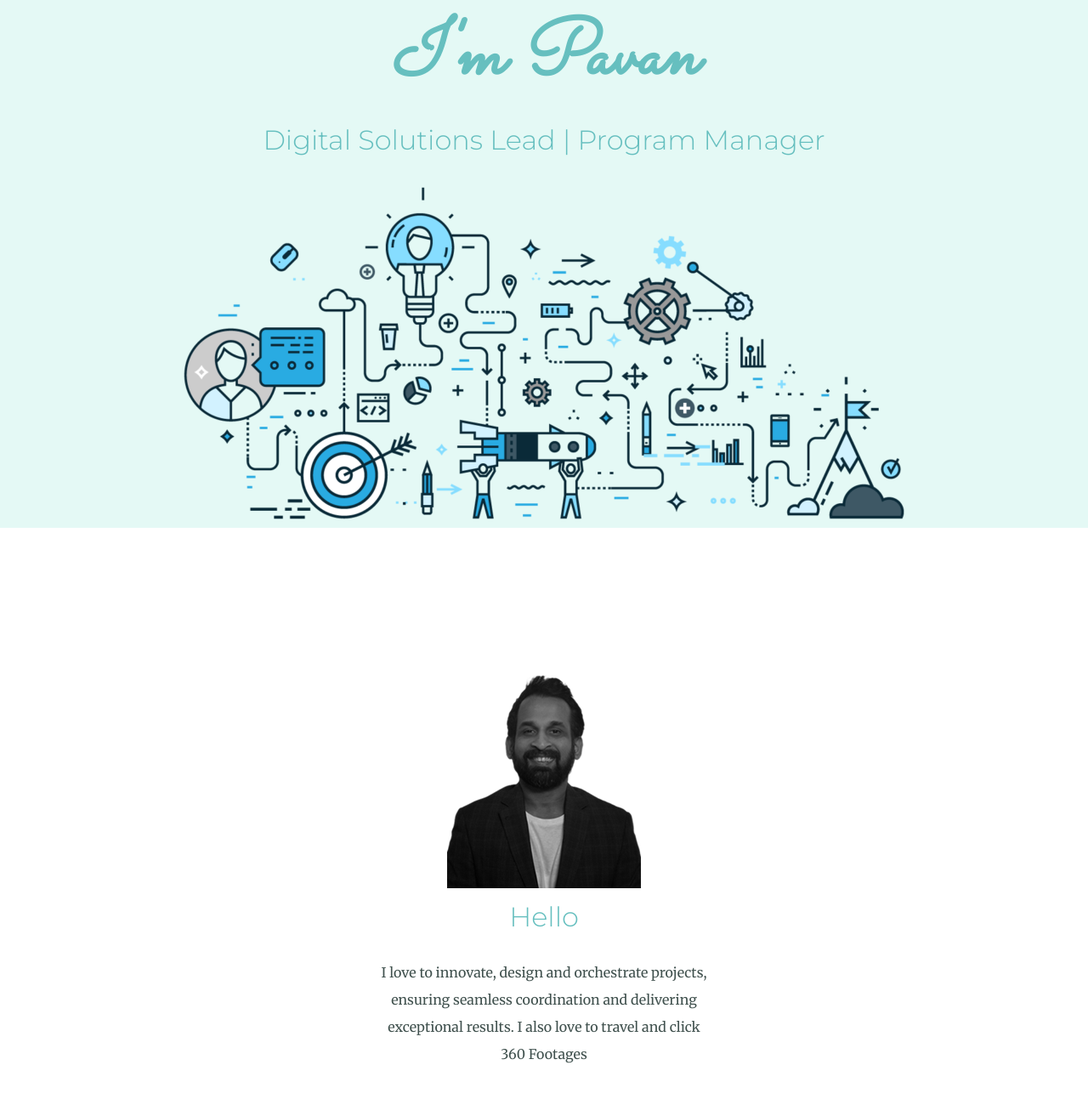
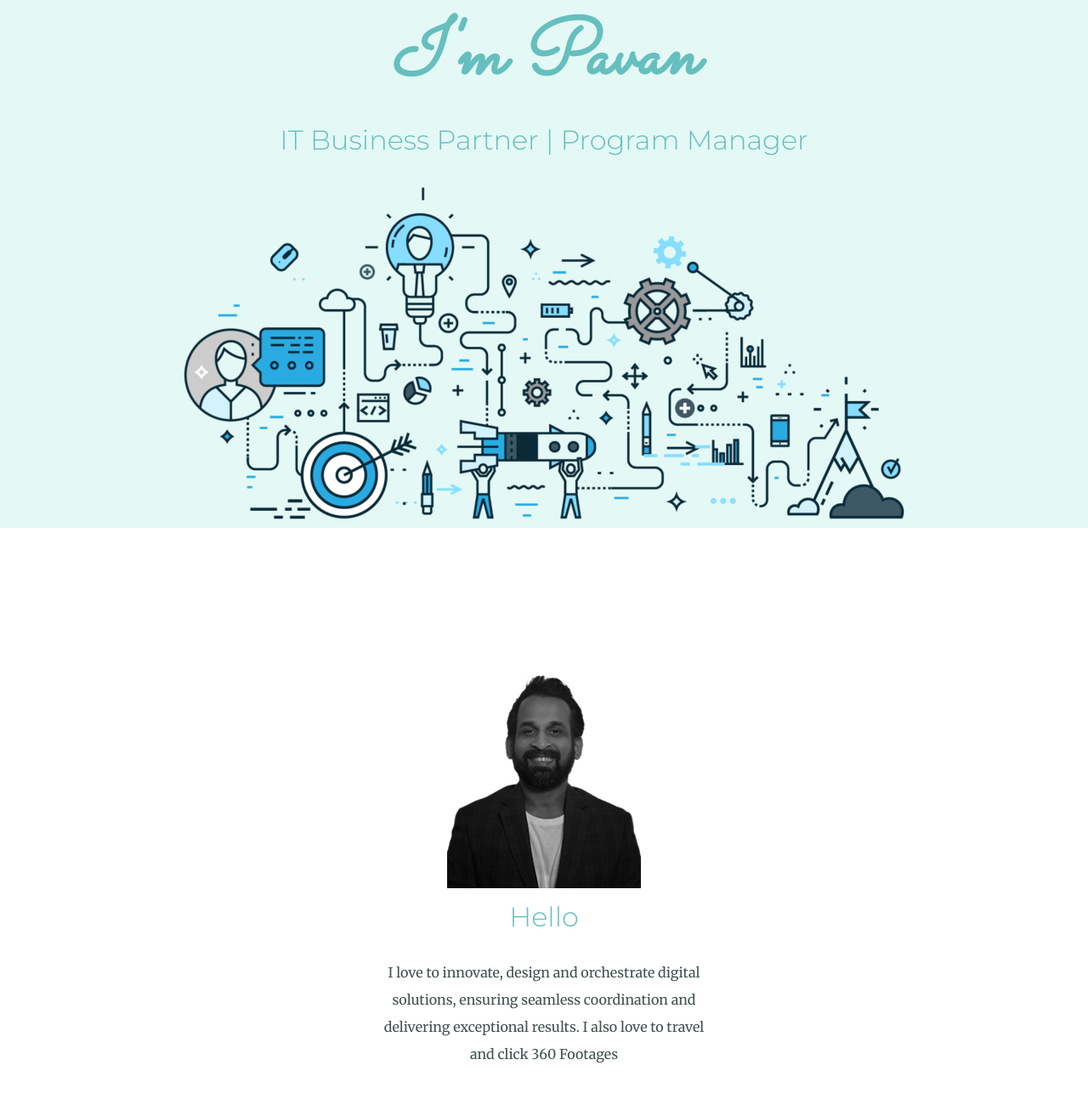
Before and after one commit to techiebiker/cv, a plain HTML site: page index.html in a window 1280 px wide. Shown: the part 147-1460 px from the top of the page at 85% size. Drawn offline with Linux system fonts and the light colour scheme.

Commit message:
Update index.html

```diff
--- a/index.html
+++ b/index.html
@@ -5,7 +5,7 @@
   <meta charset="utf-8">
    <title>Pavan Pal</title>
 <meta name="title" content="Pavan Pal">
-<meta name="description" content="Program Manager and Digital Solutions Lead with over 14 years of experience in Business Applications, Mobile Apps, Customer Service Journeys, Supply Chain, HR and Marketing">
+<meta name="description" content="IT Business Partner & Program Manager with over 14 years of experience in Business Applications, Mobile Apps, Customer Service Journeys, Supply Chain, HR and Marketing">
 <meta name="keywords" content="digital, digital innovation, innovation, digital transformation, business analysis, business applications, digital applications, digital leader">
 <meta name="robots" content="index, follow">
 <meta http-equiv="Content-Type" content="text/html; charset=utf-8">
@@ -21,7 +21,7 @@
   <div class="top-container">
 <!--    <img class="top-cloud" src="images/cloud.png" alt="cloud-img"> -->
     <h1><em>I'm Pavan </em></h1>
-    <h2> Digital Solutions Lead | Program Manager </h2>
+    <h2> IT Business Partner | Program Manager </h2>
   <!--  <img class="bottom-cloud" src="images/cloud.png" alt="cloud-img"> -->
     <img src="images/mountain.png" alt="pavanpal-digital-img">
   </div>
@@ -30,7 +30,7 @@
       <br>
       <img src="images/pavanpal1.png" alt="">
       <h2>Hello</h2>
-      <p class="intro">I love to innovate, design and orchestrate projects, ensuring seamless coordination and delivering exceptional results.  I also love to travel and click 360 Footages</p>
+      <p class="intro">I love to innovate, design and orchestrate digital solutions, ensuring seamless coordination and delivering exceptional results.  I also love to travel and click 360 Footages</p>
     </div>
     <hr>
     <div class="skills">
```
